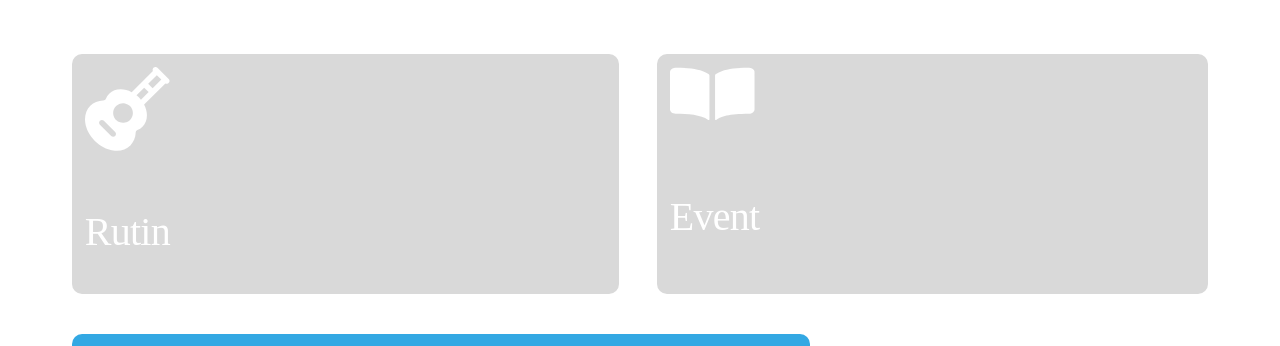
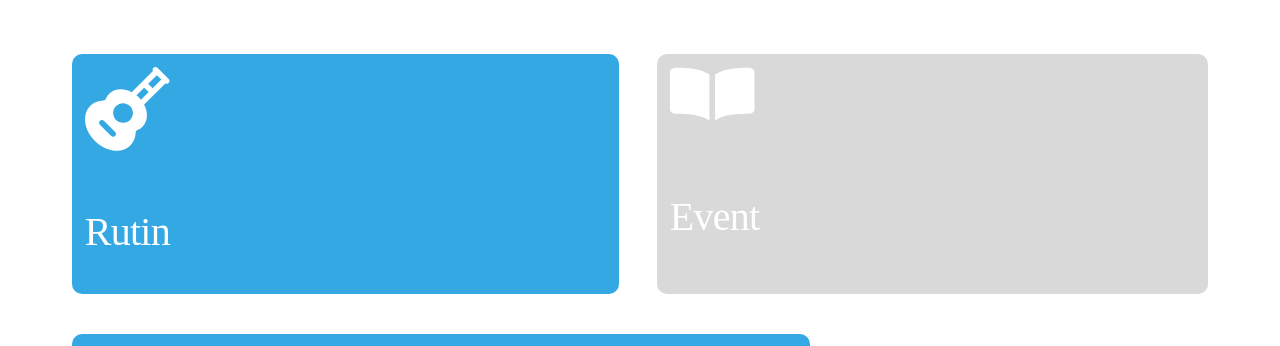
Before and after one commit to ChernobylWaste/PIKPotads, a Next.js app: page / in a window 1280 px wide. In both pictures the pointer is over the element "Rutin". Shown: the part 2727-3073 px from the top of the page. Built offline with nearby package versions, Linux system fonts and the light colour scheme.

Commit message:
Rush update

```diff
--- a/src/components/homepage/home_kegiatan.module.css
+++ b/src/components/homepage/home_kegiatan.module.css
@@ -78,6 +78,10 @@
   background: #d9d9d9;
 }
 
+.kategori > div:hover {
+  background: rgba(0, 147, 221, 0.8);
+}
+
 .kategori div > h2 {
   color: #fff;
   font-family: Abril Fatface;
```
